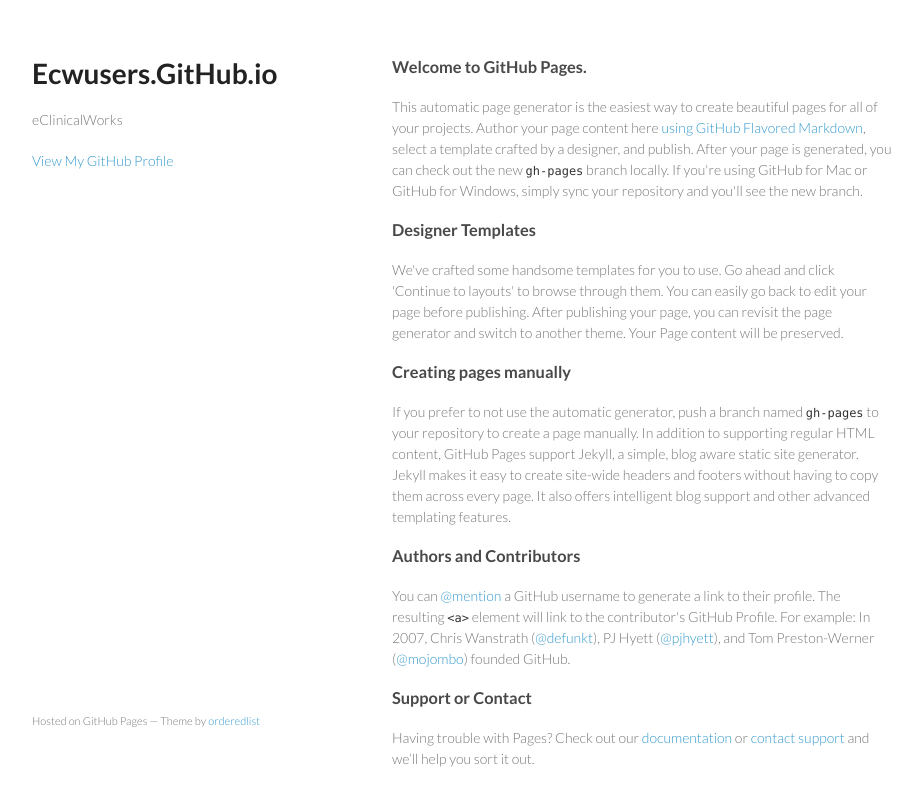
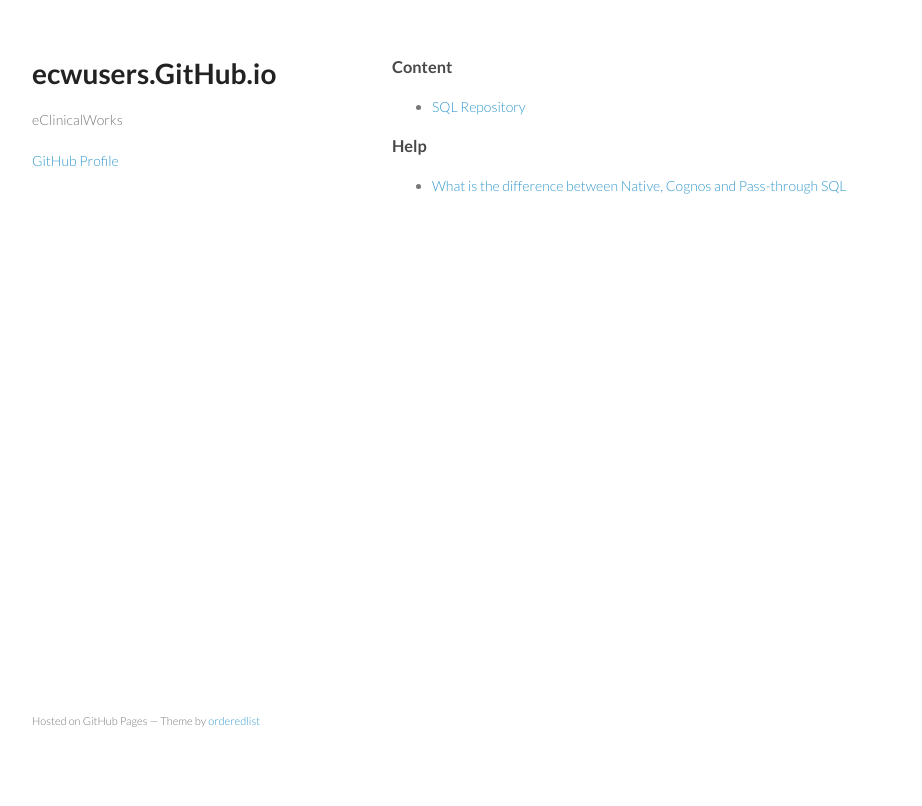
Before and after one commit to ecwusers/ecwusers.github.io, a plain HTML site: page index.html in a window 1280 px wide. Shown: the whole page, without its empty margins (178-1100 px from the left). Drawn offline with Linux system fonts and the light colour scheme.

Commit message:
Update index.html

```diff
--- a/index.html
+++ b/index.html
@@ -15,38 +15,22 @@
   <body>
     <div class="wrapper">
       <header>
-        <h1>Ecwusers.GitHub.io</h1>
+        <h1>ecwusers.GitHub.io</h1>
         <p>eClinicalWorks</p>
 
 
-        <p class="view"><a href="https://github.com/ecwusers">View My GitHub Profile</a></p>
+        <p class="view"><a href="https://github.com/ecwusers">GitHub Profile</a></p>
 
       </header>
       <section>
-        <h3>
-<a id="welcome-to-github-pages" class="anchor" href="#welcome-to-github-pages" aria-hidden="true"><span class="octicon octicon-link"></span></a>Welcome to GitHub Pages.</h3>
-
-<p>This automatic page generator is the easiest way to create beautiful pages for all of your projects. Author your page content here <a href="https://guides.github.com/features/mastering-markdown/">using GitHub Flavored Markdown</a>, select a template crafted by a designer, and publish. After your page is generated, you can check out the new <code>gh-pages</code> branch locally. If you're using GitHub for Mac or GitHub for Windows, simply sync your repository and you'll see the new branch.</p>
-
-<h3>
-<a id="designer-templates" class="anchor" href="#designer-templates" aria-hidden="true"><span class="octicon octicon-link"></span></a>Designer Templates</h3>
-
-<p>We've crafted some handsome templates for you to use. Go ahead and click 'Continue to layouts' to browse through them. You can easily go back to edit your page before publishing. After publishing your page, you can revisit the page generator and switch to another theme. Your Page content will be preserved.</p>
-
-<h3>
-<a id="creating-pages-manually" class="anchor" href="#creating-pages-manually" aria-hidden="true"><span class="octicon octicon-link"></span></a>Creating pages manually</h3>
-
-<p>If you prefer to not use the automatic generator, push a branch named <code>gh-pages</code> to your repository to create a page manually. In addition to supporting regular HTML content, GitHub Pages support Jekyll, a simple, blog aware static site generator. Jekyll makes it easy to create site-wide headers and footers without having to copy them across every page. It also offers intelligent blog support and other advanced templating features.</p>
-
-<h3>
-<a id="authors-and-contributors" class="anchor" href="#authors-and-contributors" aria-hidden="true"><span class="octicon octicon-link"></span></a>Authors and Contributors</h3>
-
-<p>You can <a href="https://github.com/blog/821" class="user-mention">@mention</a> a GitHub username to generate a link to their profile. The resulting <code>&lt;a&gt;</code> element will link to the contributor's GitHub Profile. For example: In 2007, Chris Wanstrath (<a href="https://github.com/defunkt" class="user-mention">@defunkt</a>), PJ Hyett (<a href="https://github.com/pjhyett" class="user-mention">@pjhyett</a>), and Tom Preston-Werner (<a href="https://github.com/mojombo" class="user-mention">@mojombo</a>) founded GitHub.</p>
-
-<h3>
-<a id="support-or-contact" class="anchor" href="#support-or-contact" aria-hidden="true"><span class="octicon octicon-link"></span></a>Support or Contact</h3>
-
-<p>Having trouble with Pages? Check out our <a href="https://help.github.com/pages">documentation</a> or <a href="https://github.com/contact">contact support</a> and we’ll help you sort it out.</p>
+        <h3>Content</h3>
+<ul>
+  <li><a href="https://github.com/ecwusers/sql/tree/master">SQL Repository</a></li>
+</ul>
+        <h3>Help</h3>
+<ul>
+  <li><a href="http://www-01.ibm.com/support/docview.wss?uid=swg21341127">What is the difference between Native, Cognos and Pass-through SQL</a></li>
+</ul>
       </section>
       <footer>
         <p><small>Hosted on GitHub Pages &mdash; Theme by <a href="https://github.com/orderedlist">orderedlist</a></small></p>
```
